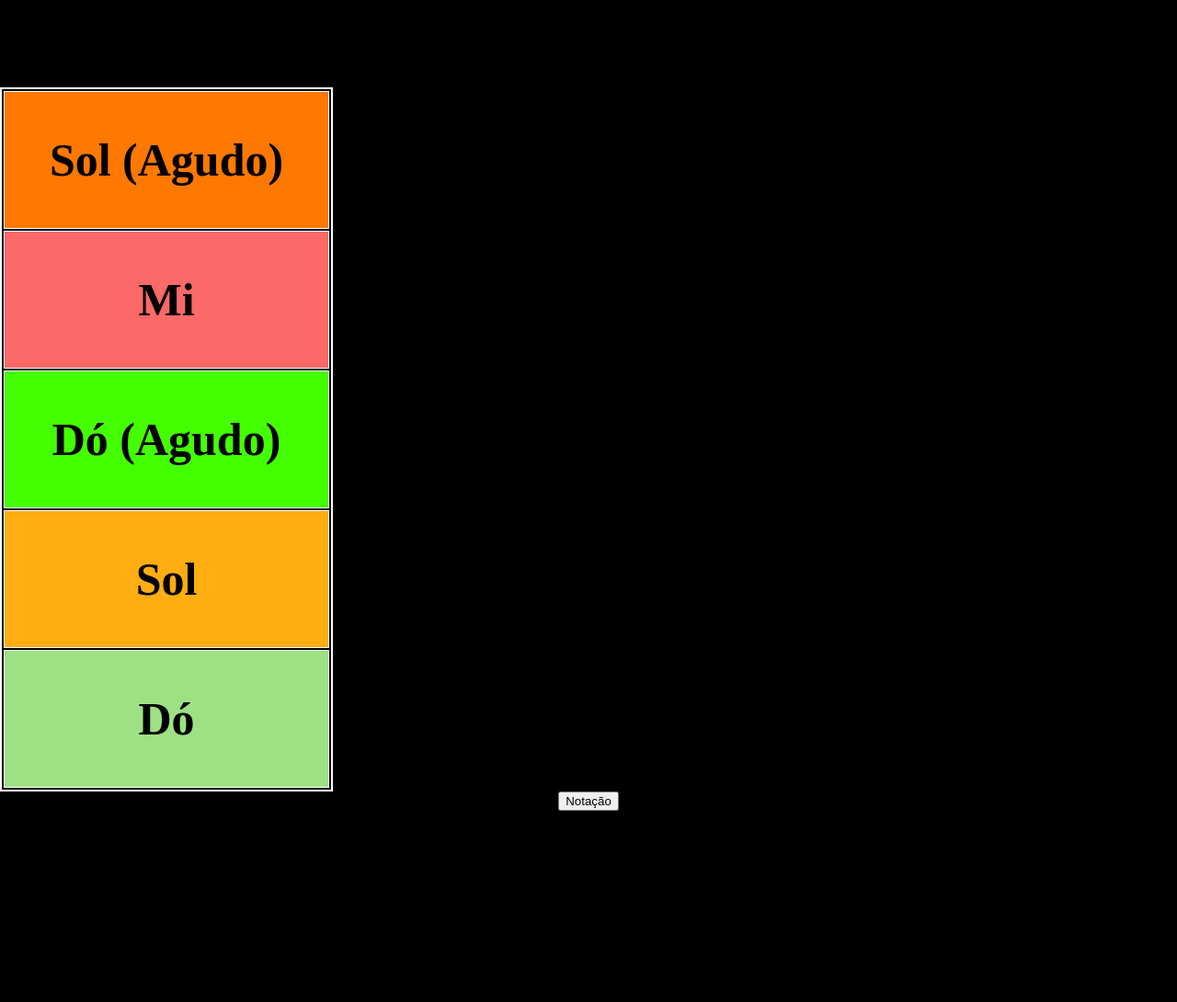
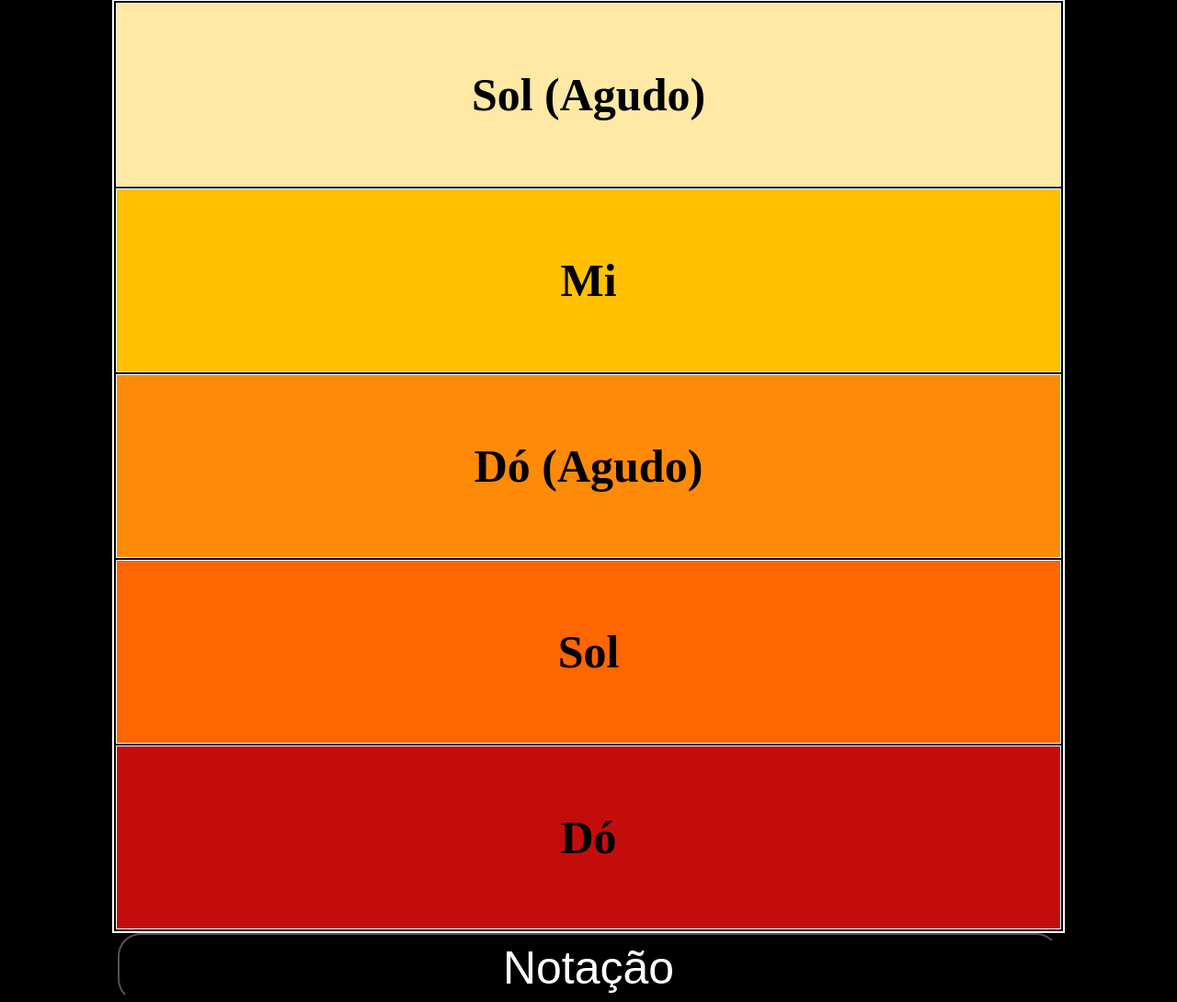
Before and after one commit to BreakPlays/Corneteiro-Bizurado, a plain HTML site: page index.html in a window 1280 px wide. Shown: the part 81-1171 px from the top of the page at 92% size. Before the commit the page ends 963 px from the top, so only its background shows below. Drawn offline with Linux system fonts and the light colour scheme.

Commit message:
Add files via upload

```diff
--- a/index.html
+++ b/index.html
@@ -11,41 +11,50 @@
 				margin:0;
 				background-color: black;
 			}
-
+			button{
+				width: 80vw;
+				height: 75px;
+				background-color: black;
+				color: white;
+				border-radius: 25px;
+				font-size: 50px;
+			}
 			table{
 				cursor: pointer;
 				background-color: black;
-				margin-top: 22vh;
+				margin-top: 10vh;
 				color:black;
 				border: 2px solid white;
 				font-size: 50px;
 			}
 			#toCenter{
 				text-align: center;
+				text-align: -webkit-center;
 				text-align: -moz-center;
 			}
 			tr{
-				height: 150px;
+				height: 200px;
 			}
 			th {
 				border: 1px solid white;
 				min-width: 350px;
+				width:80vw;
 
 			}
 			#C{
-				background-color: #9de184;;
+				background-color: #C40C0C;;
 			}
 			#G{
-				background-color: #ffad11;;
+				background-color: #FF6500;;
 			}
 			#C2{
-				background-color: #4f0;;
+				background-color: #FF8A08;
 			}
 			#E{
-				background-color: #fb6969;
+				background-color: #FFC100;
 			}
 			#G2{
-				background-color: #ff7800;;
+				background-color: #ffe9a5;
 			}
 		</style>
 	</head>
```
